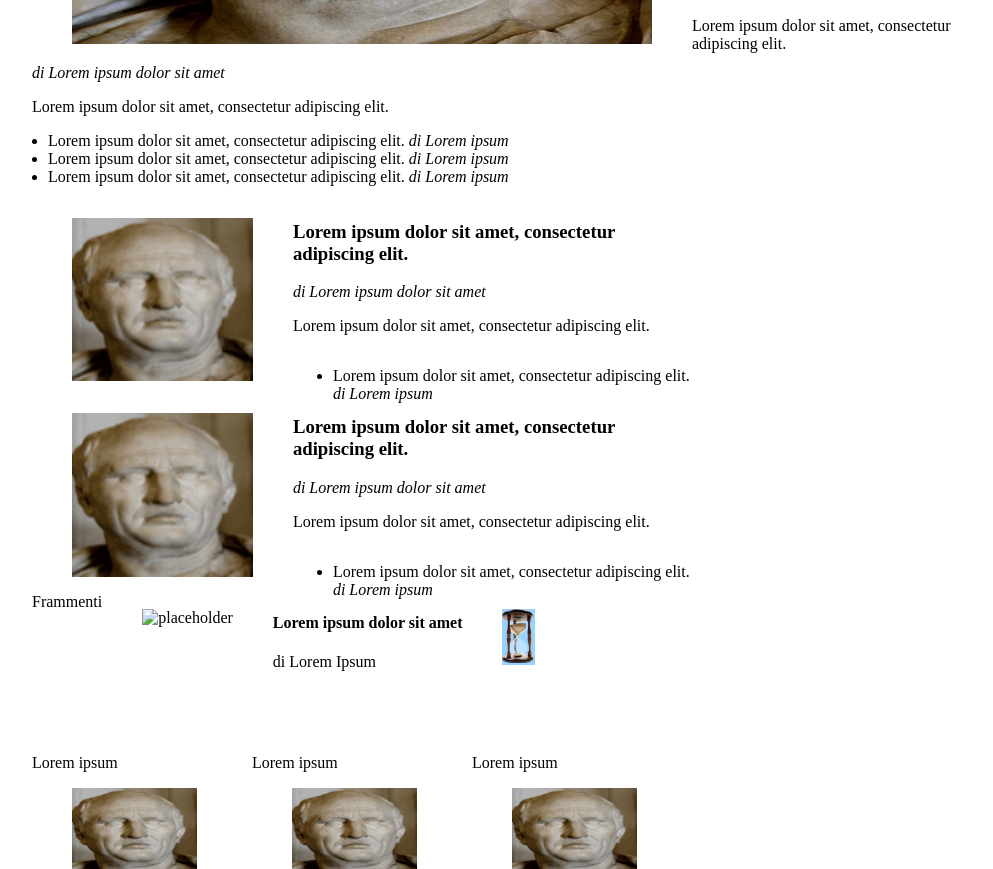
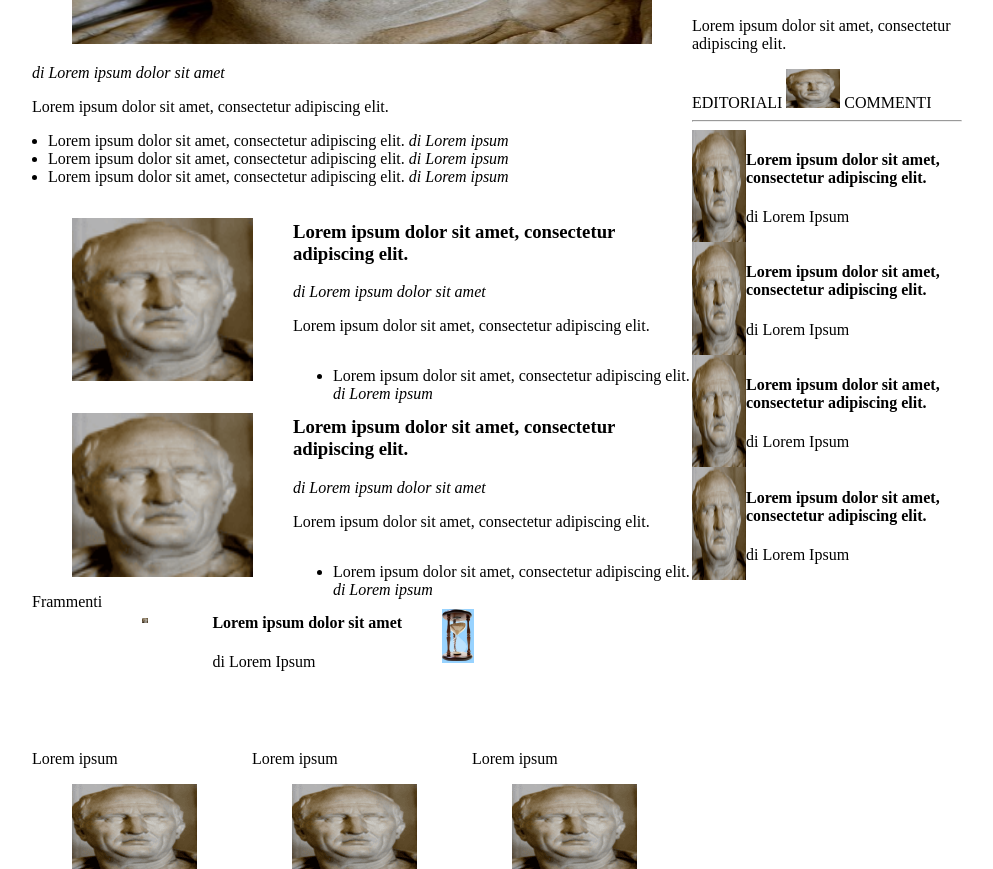
Before and after one commit to Lorenzo-Fantini/Lorenzo_Fantini_Elaborato_PPM, a website built with webpack: page index.html in a window 1280 px wide. Shown: the part 1833-2702 px from the top of the page, without its empty margins (143-1136 px from the left). Built offline with nearby package versions, Linux system fonts and the light colour scheme; files whose address does not match are found by name.

Commit message:
Completata bozza editoriali commenti

```diff
--- a/css/style.css
+++ b/css/style.css
@@ -346,4 +346,14 @@ main
   display: flex;
 }
 
-#
+.pfp
+{
+  max-width: 20%;
+  max-height: 20%;
+}
+
+.editoriali-commenti-comment
+{
+  display: flex;
+  flex-direction: row;
+}
--- a/index.html
+++ b/index.html
@@ -305,7 +305,7 @@ e quelli a destra ma questo spazio deve diminuire al rimpicciolirsi della pagina
                 </div>
               </div>
               <figure>
-                <img src="img" alt="placeholder">
+                <img src="img/Cicero_Placeholder_Tv_Boxes.png" alt="placeholder" class="pfp">
               </figure>
               <div id="frammenti-title-and-attribution">
                 <h4>
@@ -499,6 +499,63 @@ e quelli a destra ma questo spazio deve diminuire al rimpicciolirsi della pagina
                 Lorem ipsum dolor sit amet, consectetur adipiscing elit.
               </p>
             </div>
+
+            <div id="editoriali-commenti">
+              <span>
+                EDITORIALI <img src="img/Cicero_Placeholder_Tv_Boxes.png" alt="placeholder" class="pfp"> COMMENTI
+              </span>
+              <div>
+                <hr>
+              </div>
+
+              <div class="editoriali-commenti-comment">
+                <img src="img/Cicero_Placeholder_Tv_Boxes.png" alt="placeholder" class="pfp">
+                <div class="editoriali-commenti-comment-title-and-author">
+                  <h4>
+                    Lorem ipsum dolor sit amet, consectetur adipiscing elit.
+                  </h4>
+                  <p>
+                    di Lorem Ipsum
+                  </p>
+                </div>
+              </div>
+
+              <div class="editoriali-commenti-comment">
+                <img src="img/Cicero_Placeholder_Tv_Boxes.png" alt="placeholder" class="pfp">
+                <div class="editoriali-commenti-comment-title-and-author">
+                  <h4>
+                    Lorem ipsum dolor sit amet, consectetur adipiscing elit.
+                  </h4>
+                  <p>
+                    di Lorem Ipsum
+                  </p>
+                </div>
+              </div>
+
+              <div class="editoriali-commenti-comment">
+                <img src="img/Cicero_Placeholder_Tv_Boxes.png" alt="placeholder" class="pfp">
+                <div class="editoriali-commenti-comment-title-and-author">
+                  <h4>
+                    Lorem ipsum dolor sit amet, consectetur adipiscing elit.
+                  </h4>
+                  <p>
+                    di Lorem Ipsum
+                  </p>
+                </div>
+              </div>
+
+              <div class="editoriali-commenti-comment">
+                <img src="img/Cicero_Placeholder_Tv_Boxes.png" alt="placeholder" class="pfp">
+                <div class="editoriali-commenti-comment-title-and-author">
+                  <h4>
+                    Lorem ipsum dolor sit amet, consectetur adipiscing elit.
+                  </h4>
+                  <p>
+                    di Lorem Ipsum
+                  </p>
+                </div>
+              </div>
+            </div>
           </div>
         </div>
       </section>
```
